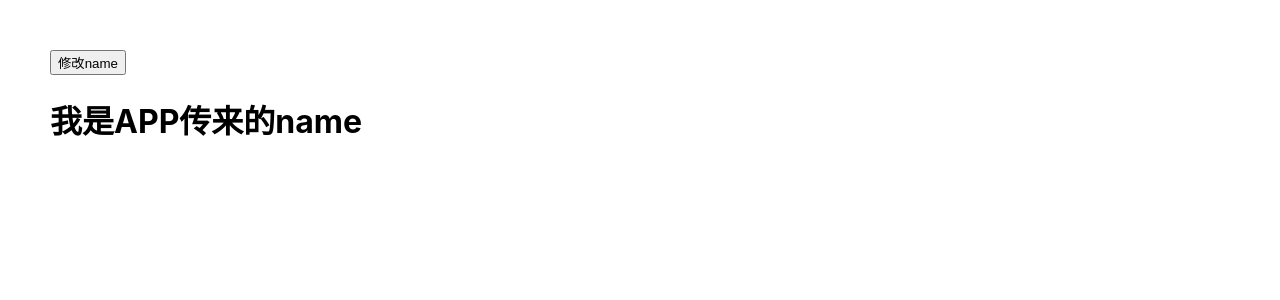
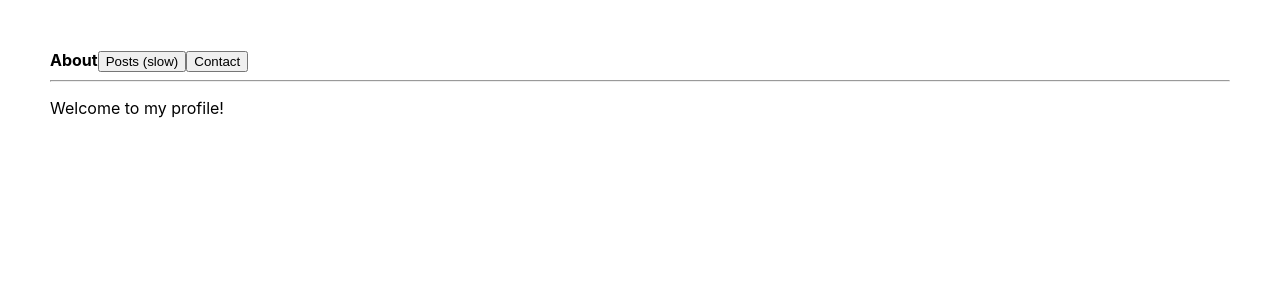
Before and after one commit to Software-Dev-Lab/React-3Days, a React (Create React App) app: page / in a window 1280 px wide. Shown: the top 300 px of the page. Built offline with nearby package versions, Linux system fonts and the light colour scheme.

Commit message:
十六课： useTransition带来的神奇效果

```diff
--- a/src/index.js
+++ b/src/index.js
@@ -1,7 +1,7 @@
 import React from 'react';
 import ReactDOM from 'react-dom/client';
 import './index.css';
-import App from './App';
+import App from './transitionDemo/App';
 import reportWebVitals from './reportWebVitals';
 
 const root = ReactDOM.createRoot(document.getElementById('root'));
--- /dev/null
+++ b/src/transitionDemo/AboutTab.js
@@ -0,0 +1,5 @@
+export default function AboutTab() {
+    return (
+      <p>Welcome to my profile!</p>
+    );
+  }
--- /dev/null
+++ b/src/transitionDemo/App.js
@@ -0,0 +1,45 @@
+import { useState, useTransition } from 'react';
+import TabButton from './TabButton.js';
+import AboutTab from './AboutTab.js';
+import PostsTab from './PostsTab.js';
+import ContactTab from './ContactTab.js';
+
+export default function TabContainer() {
+  const [tab, setTab] = useState('about');
+  const [isPending, startTransition] = useTransition();
+
+  function selectTab(nextTab) {
+
+    // 切换tab的渲染变成并发更新
+    startTransition(() => {
+      setTab(nextTab);
+    });
+  }
+
+  return (
+    <>
+      <TabButton
+        isActive={tab === 'about'}
+        onClick={() => selectTab('about')}
+      >
+        About
+      </TabButton>
+      <TabButton
+        isActive={tab === 'posts'}
+        onClick={() => selectTab('posts')}
+      >
+        Posts (slow)
+      </TabButton>
+      <TabButton
+        isActive={tab === 'contact'}
+        onClick={() => selectTab('contact')}
+      >
+        Contact
+      </TabButton>
+      <hr />
+      {tab === 'about' && <AboutTab />}
+      {tab === 'posts' && <PostsTab />}
+      {tab === 'contact' && <ContactTab />}
+    </>
+  );
+}
--- /dev/null
+++ b/src/transitionDemo/ContactTab.js
@@ -0,0 +1,13 @@
+export default function ContactTab() {
+    return (
+      <>
+        <p>
+          You can find me online here:
+        </p>
+        <ul>
+          <li>admin@mysite.com</li>
+          <li>+123456789</li>
+        </ul>
+      </>
+    );
+  }
--- /dev/null
+++ b/src/transitionDemo/PostsTab.js
@@ -0,0 +1,31 @@
+import { memo } from 'react';
+
+const PostsTab = memo(function PostsTab() {
+  // 打印一次。真正变慢的地方在 SlowPost 内。
+  console.log('[ARTIFICIALLY SLOW] Rendering 500 <SlowPost />');
+
+  let items = [];
+  for (let i = 0; i < 500; i++) {
+    items.push(<SlowPost key={i} index={i} />);
+  }
+  return (
+    <ul className="items">
+      {items}
+    </ul>
+  );
+});
+
+function SlowPost({ index }) {
+  let startTime = performance.now();
+  while (performance.now() - startTime < 3) {
+    // 每个 item 都等待 1 毫秒以模拟极慢的代码。
+  }
+
+  return (
+    <li className="item">
+      Post #{index + 1}
+    </li>
+  );
+}
+
+export default PostsTab;
--- /dev/null
+++ b/src/transitionDemo/TabButton.js
@@ -0,0 +1,14 @@
+import { useTransition } from 'react';
+
+export default function TabButton({ children, isActive, onClick }) {
+  if (isActive) {
+    return <b>{children}</b>
+  }
+  return (
+    <button onClick={() => {
+      onClick();
+    }}>
+      {children}
+    </button>
+  )
+}
```
